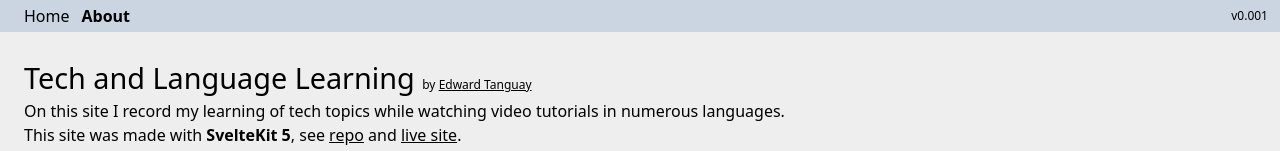
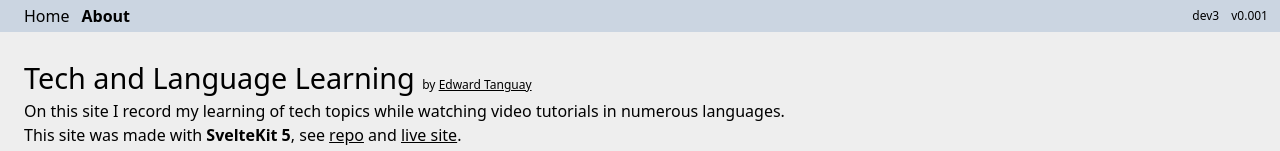
Before and after one commit to edwardtanguay/techlanglearn, a SvelteKit app: page /about in a window 1280 px wide. Shown: the top 151 px of the page. Built offline with nearby package versions, Linux system fonts and the light colour scheme.

Commit message:
static store works

```diff
--- a/src/data/flashcards.json
+++ b/src/data/flashcards.json
@@ -210,10 +210,6 @@
 	{
 		"front": "on the one hand",
 		"back": "por un lado"
-	},
-	{
-		"front": "to check that the token passed in the header",
-		"back": "de comprobar que el token que se pasa en la cabacera"
 	},
 	{
 		"front": "since we consider it an error",
--- a/src/routes/+layout.svelte
+++ b/src/routes/+layout.svelte
@@ -1,14 +1,20 @@
 <script lang="ts">
 	import '../app.scss';
 	import { page } from '$app/stores';
+	import { getStore } from '../store';
+
+	const store = getStore();
 </script>
 
-<nav class="flex justify-between bg-slate-300 ">
+<nav class="flex justify-between bg-slate-300">
 	<ul class="flex gap-3 px-2 py-1 pl-6">
 		<li><a href="/" class={$page.url.pathname === '/' ? 'active' : ''}>Home</a></li>
 		<li><a href="/about" class={$page.url.pathname === '/about' ? 'active' : ''}>About</a></li>
 	</ul>
-	<p class="mr-3 text-xs flex items-center">v0.001</p>
+	<div class="flex gap-3">
+		<p class="text-xs items-center flex">{store.siteLocation}</p>
+		<p class="mr-3 flex items-center text-xs">v0.001</p>
+	</div>
 </nav>
 
 <main class="p-6">
--- a/src/routes/+page.svelte
+++ b/src/routes/+page.svelte
@@ -1,14 +1,15 @@
 <script lang="ts">
 	import { page } from '$app/stores';
-	import { onMount } from 'svelte';
 	import FlashcardArea from '../components/FlashcardArea.svelte';
 	import StatsArea from '../components/StatsArea/StatsArea.svelte';
+	import { getStore } from '../store';
+
+	const store = getStore();
 
 	type PageStatus = 'loading' | 'ready' | 'error';
 
 	let pageStatus: PageStatus = $state('ready');
 	let message = $state('');
-	const siteLocation = import.meta.env.VITE_SITE_LOCATION;
 
 	const reloadData = async () => {
 		pageStatus = 'loading';
@@ -25,8 +26,9 @@
 	};
 </script>
 
+<p class="text-red-600">{store.siteLocation}</p>
 {#if pageStatus === 'ready'}
-	{#if siteLocation === 'dev'}
+	{#if store.siteLocation === 'dev'}
 		<button class="mb-3 rounded border border-slate-600 bg-slate-400 px-1" onclick={reloadData}
 			>Parse data</button
 		>
--- /dev/null
+++ b/src/store.ts
@@ -0,0 +1,9 @@
+const siteLocation = 'dev3';
+
+export const getStore = () => {
+	return {
+		get siteLocation() {
+			return siteLocation;
+		}
+	};
+};
```
Also changed, not shown: static/data/dominaGoAplicaciones.md (+0 -3 lines), dev/notes.txt.
